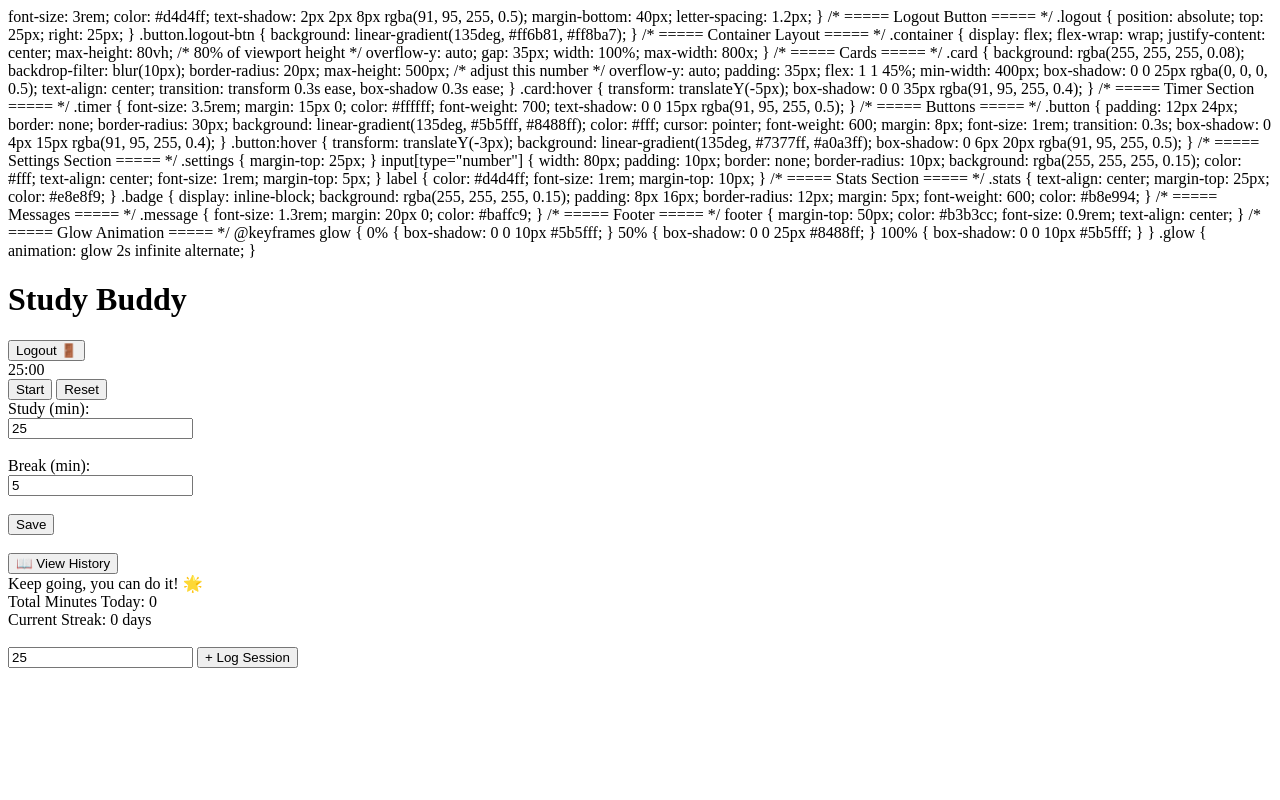
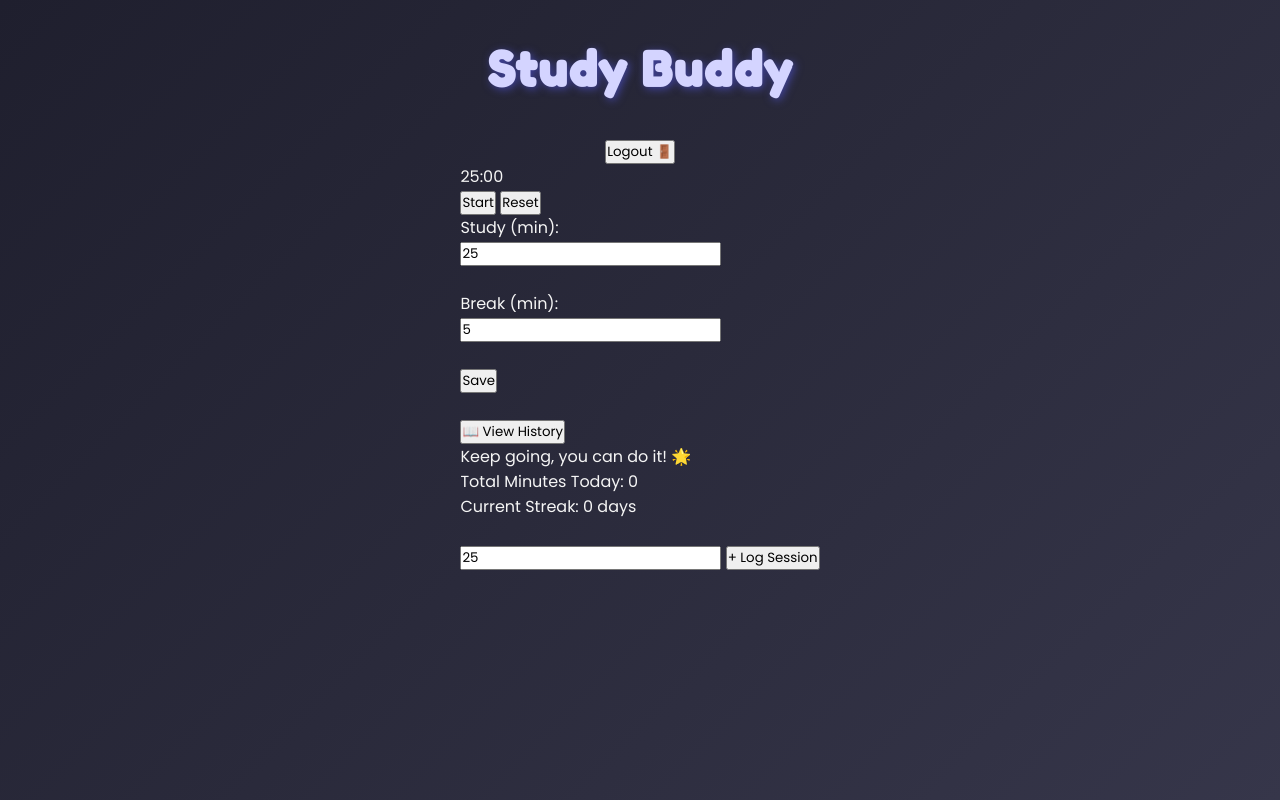
Before and after one commit to FaheemaTamton/Study-Buddy, a Flask app: page / in a window 1280 px wide. Run offline with Flask 3, Linux system fonts and the light colour scheme; a user stored in the database is signed in; data comes from the database, SQL or seed files in the repository.

Commit message:
Index Update

```diff
--- a/templates/index.html
+++ b/templates/index.html
@@ -7,22 +7,36 @@
 <title>Study Buddy Dashboard</title>
 
 <link href="https://fonts.googleapis.com/css2?family=Poppins:wght@400;600&family=Fredoka+One&display=swap" rel="stylesheet">
-  font-size: 3rem;
+
+<style>
+/* ===== General Reset ===== */
+* {
+    margin: 0;
+    padding: 0;
+    box-sizing: border-box;
+    font-family: "Poppins", sans-serif;
+}
+
+/* ===== Background & Layout ===== */
+body {
+    background: linear-gradient(135deg, #1f1f2e, #2a2a3b, #36364a);
+    color: #f5f5f5;
+    min-height: 100vh;
+    display: flex;
+    flex-direction: column;
+    align-items: center;
+    padding: 40px;
+}
+
+/* ===== Header ===== */
+.dashboard-heading {
+    font-family: 'Fredoka One', cursive;
+    font-size: 3rem;
     color: #d4d4ff;
     text-shadow: 2px 2px 8px rgba(91, 95, 255, 0.5);
     margin-bottom: 40px;
     letter-spacing: 1.2px;
-}
 
-/* ===== Logout Button ===== */
-.logout {
-    position: absolute;
-    top: 25px;
-    right: 25px;
-}
-.button.logout-btn {
-    background: linear-gradient(135deg, #ff6b81, #ff8ba7);
-}
 
 /* ===== Container Layout ===== */
 .container {
```
